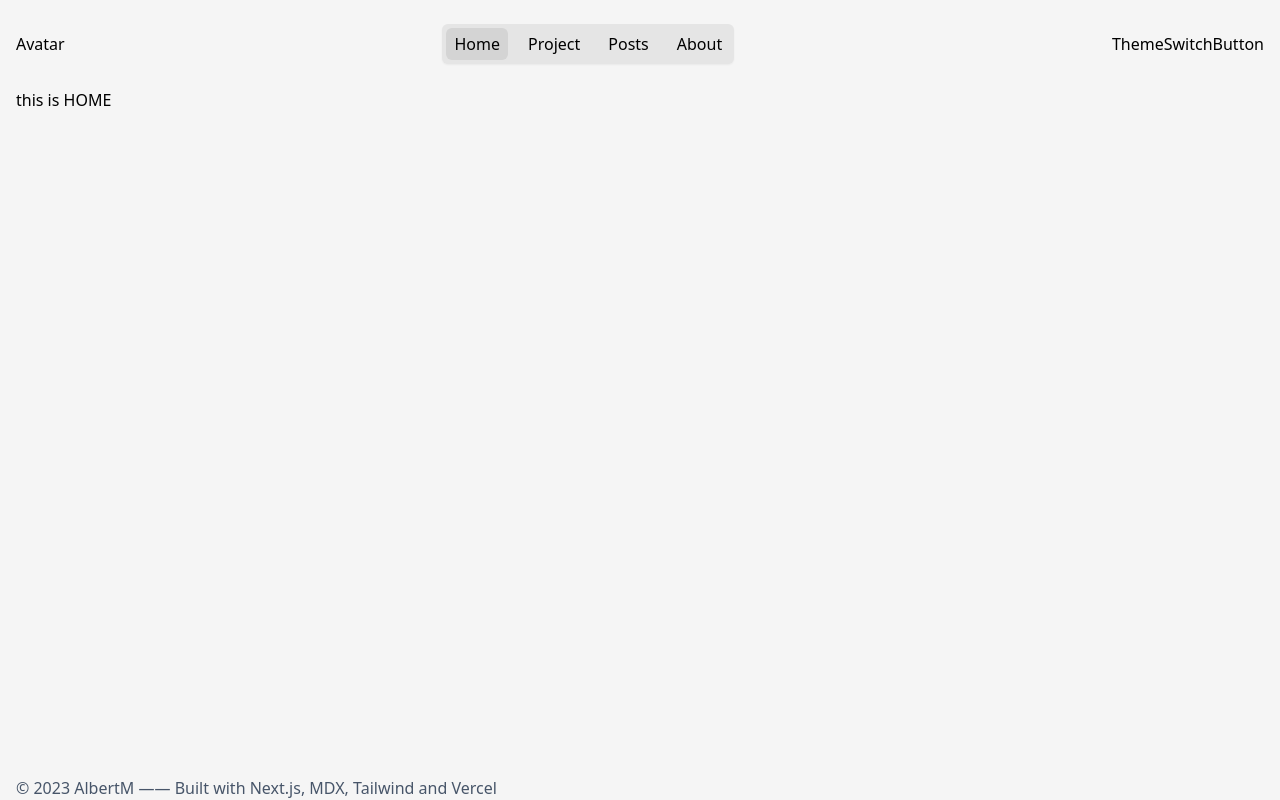
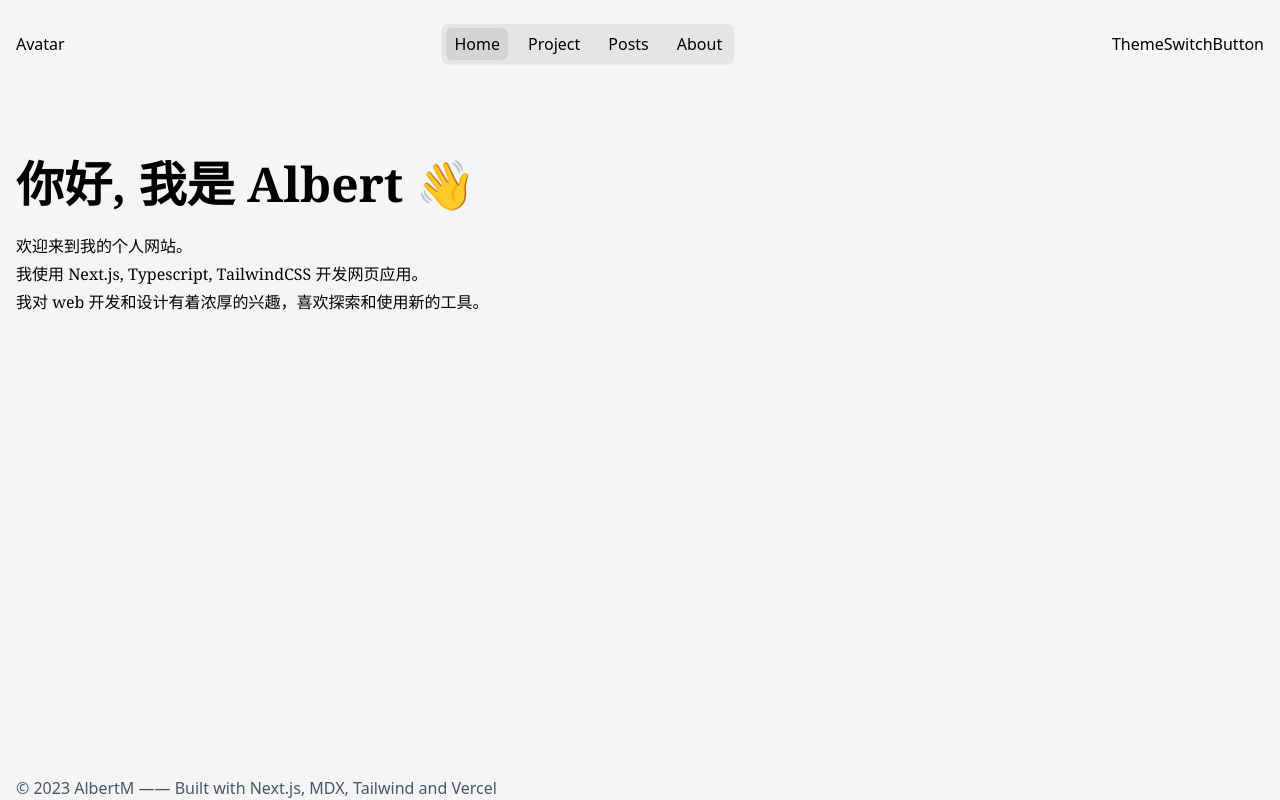
Before and after one commit to AlbertMok/chilloong, a Next.js app: page /home in a window 1280 px wide. Built offline with nearby package versions, Linux system fonts and the light colour scheme.

Commit message:
add introduce page

```diff
--- /dev/null
+++ b/src/app/home/IntroSection.tsx
@@ -0,0 +1,12 @@
+import { cn } from "@/lib/utils";
+
+export const IntroSection = ({ className }: { className?: string }) => (
+  <section className={cn("pt-[72px]", className)}>
+    <h1 className="mb-6 font-serif text-5xl font-bold">你好, 我是 Albert 👋</h1>
+    <section className="font-serif leading-7">
+      <p>欢迎来到我的个人网站。</p>
+      <p>我使用 Next.js, Typescript, TailwindCSS 开发网页应用。</p>
+      <p>我对 web 开发和设计有着浓厚的兴趣，喜欢探索和使用新的工具。</p>
+    </section>
+  </section>
+);
--- a/src/app/home/page.tsx
+++ b/src/app/home/page.tsx
@@ -1,3 +1,15 @@
+import { IntroSection } from "./IntroSection";
+
+export function generateMetadata() {
+  return {
+    title: "主页",
+  };
+}
+
 export default function Home() {
-  return <div>this is HOME</div>;
+  return (
+    <div className="flex-col">
+      <IntroSection />
+    </div>
+  );
 }
```
